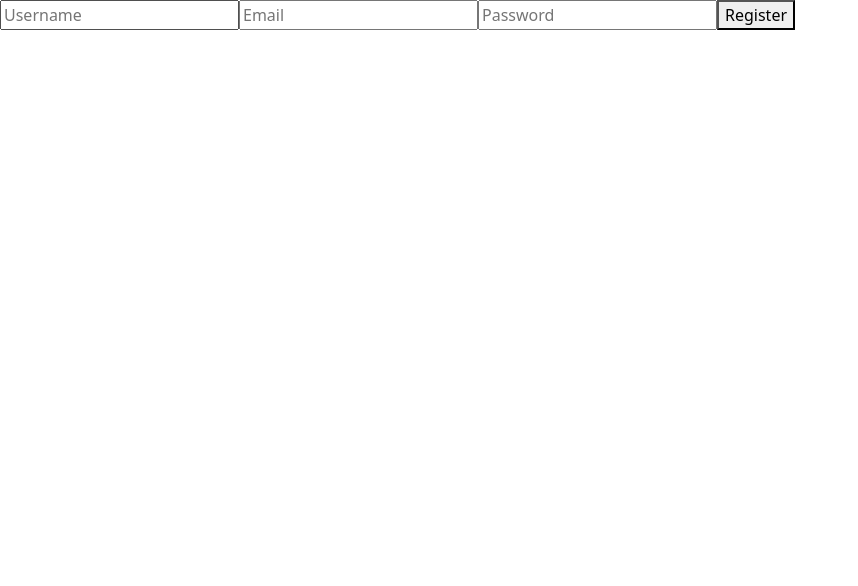
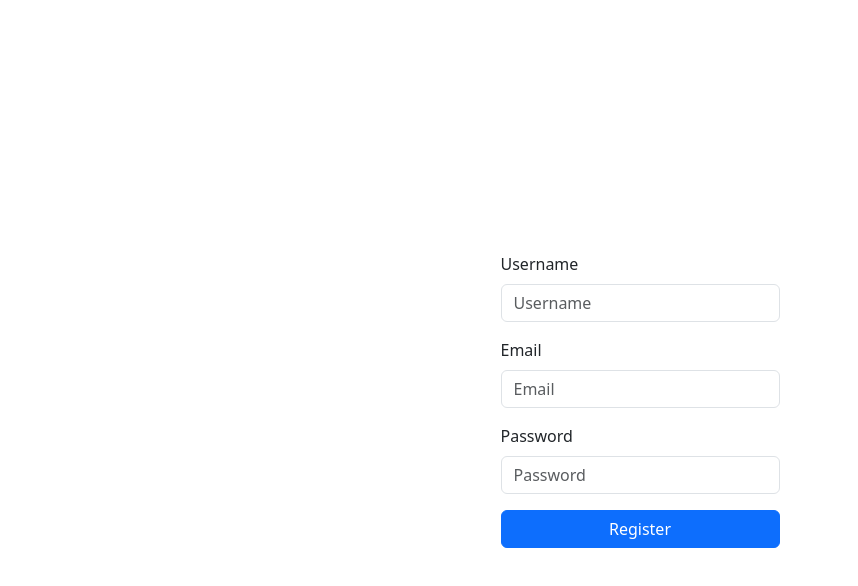
Before and after one commit to alokkumar777/todo-auth-client, a React (Vite) app: page /register in a window 1280 px wide. Shown: the top 586 px of the page, without its empty margins (0-858 px from the left). Built offline with nearby package versions, Linux system fonts and the light colour scheme.

Commit message:
Updated the UI

```diff
--- a/src/pages/Login.jsx
+++ b/src/pages/Login.jsx
@@ -18,19 +18,36 @@
   };
 
   return (
-    <form onSubmit={handleSubmit}>
+    <div className="container d-flex justify-content-center align-items-center min-vh-100">
+      <form className="w-25" onSubmit={handleSubmit}>
+        <div className="mb-3">
+          <label for="email" className="form-label">
+            Email address
+          </label>
           <input
+            type="email"
+            id="email"
+            className="form-control"
             placeholder="Email"
             value={form.email}
             onChange={(e) => setForm({ ...form, email: e.target.value })}
           />
+        </div>
+        <div className="mb-3">
+          <label for="password" className="form-label">
+            Password
+          </label>
           <input
             type="password"
+            id="password"
+            className="form-control"
             placeholder="Password"
             value={form.password}
             onChange={(e) => setForm({ ...form, password: e.target.value })}
           />
-      <button type="submit">Login</button>
+          <button className="btn btn-primary mt-3 w-100" type="submit">Login</button>
+        </div>
       </form>
+    </div>
   );
 }
--- a/src/pages/Register.jsx
+++ b/src/pages/Register.jsx
@@ -18,24 +18,53 @@
   };
 
   return (
-    <form onSubmit={handleSubmit}>
+    <div className="container d-flex justify-content-center align-items-center min-vh-100">
+      <form className="w-25" onSubmit={handleSubmit}>
+        <div className="mb-3">
+          <label htmlFor="username" className="form-label">
+            Username
+          </label>
           <input
+            id="username"
+            className="form-control"
             placeholder="Username"
             value={form.username}
             onChange={(e) => setForm({ ...form, username: e.target.value })}
           />
+        </div>
+
+        <div className="mb-3">
+          <label htmlFor="email" className="form-label">
+            Email
+          </label>
           <input
+            id="email"
+            type="email"
+            className="form-control"
             placeholder="Email"
             value={form.email}
             onChange={(e) => setForm({ ...form, email: e.target.value })}
           />
+        </div>
+
+        <div className="mb-3">
+          <label htmlFor="password" className="form-label">
+            Password
+          </label>
           <input
+            id="password"
             type="password"
+            className="form-control"
             placeholder="Password"
             value={form.password}
             onChange={(e) => setForm({ ...form, password: e.target.value })}
           />
-      <button type="submit">Register</button>
+        </div>
+
+        <button className="btn btn-primary w-100" type="submit">
+          Register
+        </button>
       </form>
+    </div>
   );
 }
```
Lines whose indentation alone changed are shown as unchanged.
